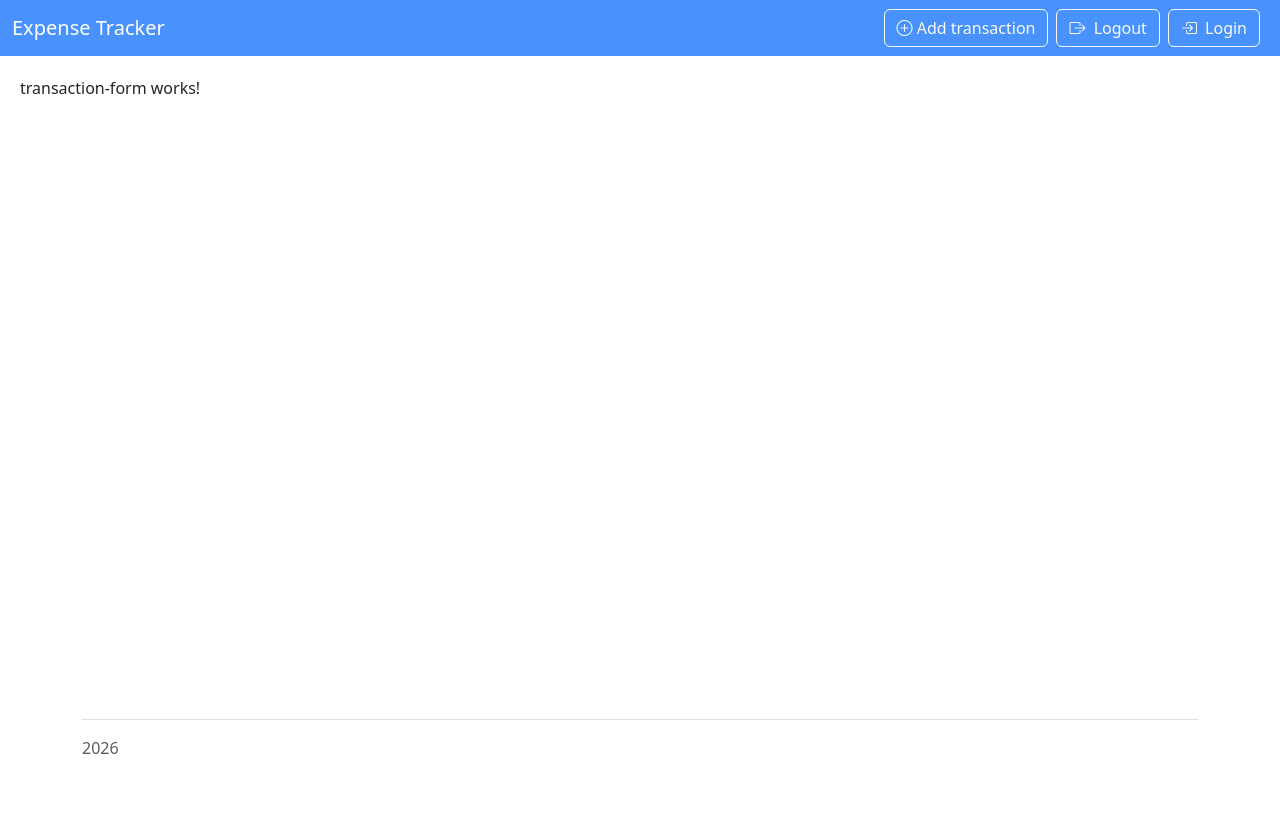
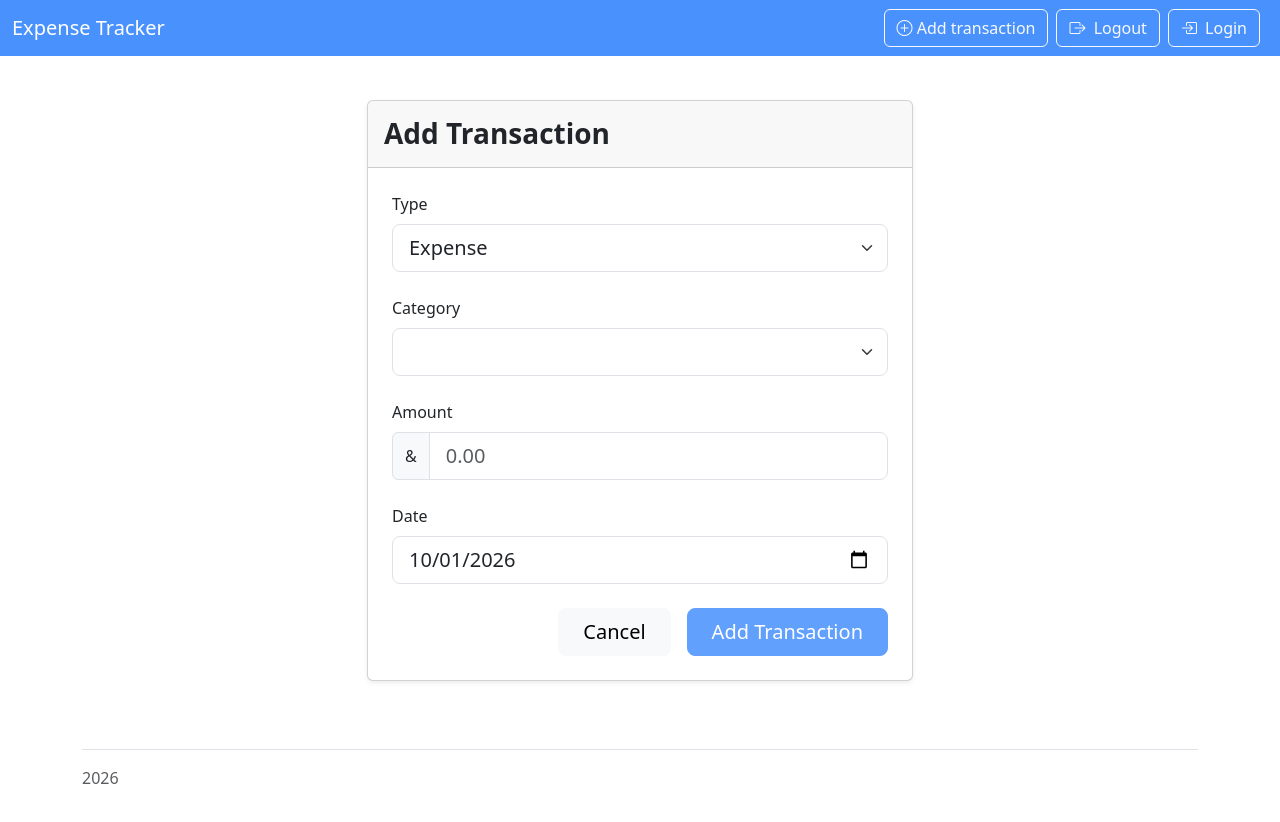
Before and after one commit to Augusto-LJ/ExpensesApp, an Angular app in the folder Expenses.Client/: page /add in a window 1280 px wide. Shown: the top 822 px of the page. Before the commit the page ends 800 px from the top, so only its background shows below. Built offline with nearby package versions, Linux system fonts and the light colour scheme.

Commit message:
feat: creates transaction form base

```diff
--- a/Expenses.Client/src/app/components/transaction-form/transaction-form.html
+++ b/Expenses.Client/src/app/components/transaction-form/transaction-form.html
@@ -1 +1,45 @@
-<p>transaction-form works!</p>
+<div class="container py-4">
+    <div class="row justify-content-center">
+        <div class="col-md-8 col-lg-6">
+            <div class="card shadow-sm">
+                <div class="card-header bg-lightly py-3">
+                    <h3 class="card-title mb-0 fw-semibold">Add Transaction</h3>
+                </div>
+                <div class="card-body p-4">
+                    <form [formGroup]="transactionForm" (ngSubmit)="onSubmit()">
+                        <div class="mb-4">
+                            <label for="type" class="form-label fw-medium">Type</label>
+                            <select id="type" class="form-select form-select-lg" formControlName="type" (change)="onTypeChange()">
+                                <option value="Income">Income</option>
+                                <option value="Expense">Expense</option>
+                            </select>
+                        </div>
+                        <div class="mb-4">
+                            <label for="category" class="form-label fw-medium">Category</label>
+                            <select id="category" class="form-select form-select-lg" formControlName="category">
+                                @for (category of availableCategories; track category) {
+                                    <option [value]="category">{{ category }}</option>
+                                }
+                            </select>
+                        </div>
+                        <div class="mb-4">
+                            <label for="amount" class="form-label fw-medium">Amount</label>
+                            <div class="input-group">
+                                <span class="input-group-text">&</span>
+                                <input type="number" id="amount" class="form-control form-control-lg" formControlName="amount" min="0.01" step="0.01" placeholder="0.00"/>
+                            </div>
+                        </div>
+                        <div class="mb-4">
+                            <label for="createdAt" class="form-label fw-medium">Date</label>
+                            <input type="date" id="createdAt" class="form-control form-control-lg" formControlName="createdAt">
+                        </div>
+                        <div class="d-flex gap-3 justify-content-end mt-4">
+                            <button type="button" class="btn btn-light btn-lg px-4" (click)="cancel()">Cancel</button>
+                            <button type="submit" class="btn btn-primary btn-lg px-4" [disabled]="!transactionForm.valid">Add Transaction</button>
+                        </div>
+                    </form>
+                </div>
+            </div>
+        </div>
+    </div>
+</div>
--- a/Expenses.Client/src/app/components/transaction-form/transaction-form.ts
+++ b/Expenses.Client/src/app/components/transaction-form/transaction-form.ts
@@ -1,9 +1,48 @@
+import { CommonModule } from '@angular/common';
 import { Component } from '@angular/core';
+import { FormBuilder, FormGroup, ReactiveFormsModule, Validators } from '@angular/forms';
 
 @Component({
-  imports: [],
+  imports: [ReactiveFormsModule, CommonModule],
   selector: 'app-transaction-form',
   styleUrl: './transaction-form.css',
   templateUrl: './transaction-form.html',
 })
-export class TransactionForm {}
+
+export class TransactionForm {
+  transactionForm: FormGroup;
+  incomeCategories = ['Salary', 'Business', 'Freelance', 'Investment', 'Other'];
+  expenseCategories = ['Food', 'Transportation', 'Utilities', 'Entertainment', 'Healthcare', 'Other'];
+  availableCategories: string[] = [];
+
+  constructor(private fb: FormBuilder) {
+    this.transactionForm = fb.group({
+      type: ['Expense', Validators.required],
+      category: ['', Validators.required],
+      amount: ['', [Validators.required, Validators.min(0.01)]],
+      createdAt: [new Date().toISOString().substring(0, 10), Validators.required]
+    });
+  }
+
+    updateAvailableCategories(): void {
+    const type = this.transactionForm.get('type')?.value;
+    this.availableCategories = type === 'Income' ? this.incomeCategories : this.expenseCategories;
+    this.transactionForm.patchValue({ category: '' });
+  }
+
+  ngOnInit(): void {
+    this.updateAvailableCategories();
+  }
+
+  cancel(): void {
+
+  }
+
+  onTypeChange(): void {
+    this.updateAvailableCategories();
+  }
+
+  onSubmit(): void {
+
+  }
+}
```
